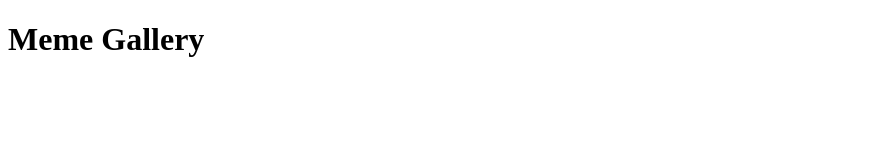
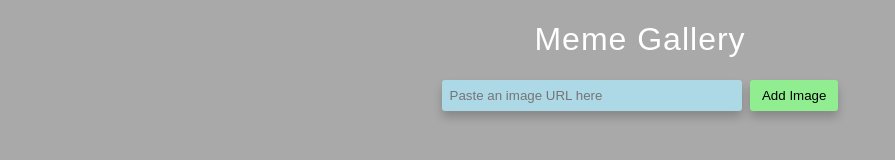
Before and after one commit to easton-morris/meme-gallery, a plain HTML site: page index.html in a window 1280 px wide. Shown: the whole page, without its empty margins (0-895 px from the left). Drawn offline with Linux system fonts and the light colour scheme.

Commit message:
finished initial buildout and styling

```diff
--- a/index.html
+++ b/index.html
@@ -1,12 +1,20 @@
 <!DOCTYPE html>
+<html lang="en-US">
 <head>
+  <meta charset="UTF-8">
+  <meta name="viewport" content="width=device-width, intial-scale=1.0">
   <title>Meme Gallery</title>
-
   <link rel="stylesheet" href="styles.css">
 </head>
 <body>
   <header>
     <h1>Meme Gallery</h1>
-
+    <input  type="url" placeholder="Paste an image URL here">
+    <button>Add Image</button>
   </header>
+  <main>
+  </main>
+  <script src="main.js">
+  </script>
 </body>
+</html>
--- a/styles.css
+++ b/styles.css
@@ -0,0 +1,52 @@
+* {
+  box-sizing: border-box;
+}
+
+body {
+  margin: 0;
+  font-family: Arial, Helvetica, sans-serif;
+  background-color: darkgrey;
+}
+
+header {
+  text-align: center;
+}
+
+
+
+h1 {
+  font-family: Arial, Helvetica, sans-serif;
+  font-weight: 200;
+  letter-spacing: 1px;
+}
+
+input {
+  width: 300px;
+  padding-left: 8px;
+  padding-right: 8px;
+  margin-right: 4px;
+  background-color: lightblue;
+}
+
+button {
+  padding-top: 8px;
+  padding-bottom: 8px;
+  padding-left: 12px;
+  padding-right: 12px;
+  background-color: lightgreen;
+}
+
+input, button {
+  height: 31px;
+  border: none;
+  border-radius: 3px;
+  box-shadow: 0 6px 10px 0 rgba(0, 0, 0, 0.2);
+}
+
+input:focus, button:focus {
+  outline: none;
+}
+
+h1 {
+  color: white;
+}
```
Also changed, not shown: main.js (added).
